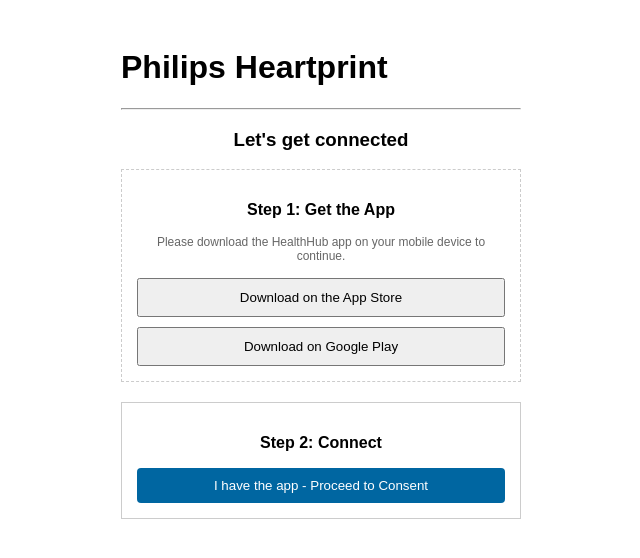
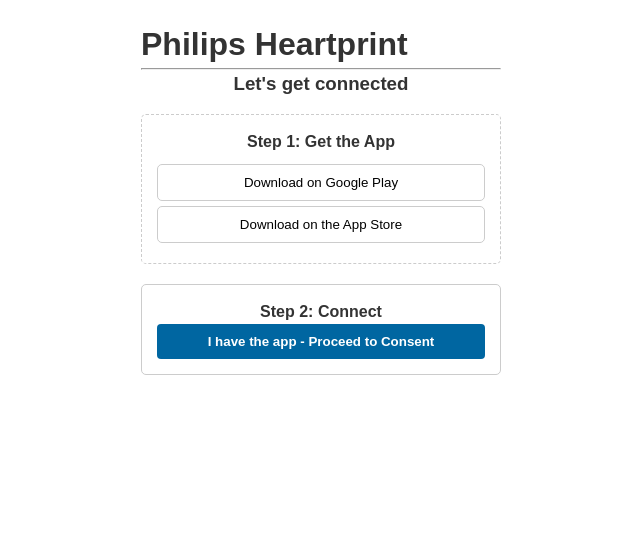
Before and after one commit to Kshitiz-Anand-Philips/healthhub_connection, a React (Vite) app: page / in a window 1280 px wide. Shown: the top 558 px of the page, without its empty margins (319-959 px from the left). Built offline with nearby package versions, Linux system fonts and the light colour scheme.

Commit message:
Proper organization of files; Each components tsx file bundled with its respective scss

```diff
--- a/src/App.tsx
+++ b/src/App.tsx
@@ -4,9 +4,9 @@
 import { generateMobileConnection } from './service/connectionService';
 
 // Your Components
-import { PreConsentView } from './components/PreConsentView';
-import { ConsentView } from './components/ConsentView';
-import { SuccessView } from './components/SuccessView';
+import { PreConsentView } from './components/PreConsentView/PreConsentView';
+import { ConsentView } from './components/ConsentView/ConsentView';
+import { SuccessView } from './components/SuccessView/SuccessView';
 
 const MOCK_USER: WebUser = { id: "WP-88293-XP", name: "John Doe" };
 
--- /dev/null
+++ b/src/components/ConsentView/ConsentView.module.scss
@@ -0,0 +1,35 @@
+/* Escaping two folders up */
+@import '../../styles/variables';
+
+.termsBox {
+  height: 150px;
+  overflow-y: scroll;
+  border: 1px solid $grey-border;
+  padding: 10px;
+  font-size: 14px;
+  margin-bottom: 20px;
+}
+
+.agreementLabel {
+  display: block;
+  cursor: pointer;
+
+  input { margin-right: 8px; }
+}
+
+.submitButton {
+  margin-top: 20px;
+  width: 100%;
+  padding: 10px;
+  color: white;
+  border: none;
+  border-radius: $radius;
+  font-weight: bold;
+  cursor: pointer;
+  transition: background-color 0.2s;
+
+  &:disabled {
+    background-color: #ccc;
+    cursor: not-allowed;
+  }
+}
--- a/src/components/ConsentView.tsx
+++ b/src/components/ConsentView/ConsentView.tsx
@@ -1,4 +1,5 @@
 import { useState } from 'react';
+import styles from './ConsentView.module.scss';
 
 interface Props {
   onGenerate: () => void;
@@ -10,11 +11,11 @@
   return (
     <div>
       <h3>Terms & Conditions</h3>
-      <div style={{ height: '150px', overflowY: 'scroll', border: '1px solid #ccc', padding: '10px', fontSize: '14px' }}>
+      <div className={styles.termsBox}>
         <p>By connecting, you agree to share your Heartprint data with the native mobile application...</p>
       </div>
 
-      <label style={{ display: 'block', marginTop: '20px' }}>
+      <label className={styles.agreementLabel}>
         <input
           type="checkbox"
           checked={isAgreed}
@@ -26,7 +27,8 @@
       <button
         disabled={!isAgreed}
         onClick={onGenerate}
-        style={{ marginTop: '20px', width: '100%', padding: '10px', backgroundColor: isAgreed ? '#0066A1' : '#ccc', color: 'white', border: 'none', borderRadius: '5px' }}
+        className={styles.submitButton}
+        style={{ backgroundColor: isAgreed ? '#0066A1' : '#ccc' }}
       >
         Generate Connection Code
       </button>
--- a/src/components/PreConsentView.tsx
+++ /dev/null
@@ -1,63 +0,0 @@
-import { useDeviceOS } from '../hooks/useDeviceOs';
-
-interface Props {
-  onProceed: () => void;
-}
-
-export const PreConsentView = ({ onProceed }: Props) => {
-  const os = useDeviceOS();
-
-  const appleStoreLink = "https://apps.apple.com/in/app/careplix-healthhub/id6748461817";
-  const playStoreLink = "https://play.google.com/store/apps/details?id=com.careplix.hhub&referrer=utm_source%3Dappbrain%26utm_medium%3Dappbrain_web%26utm_campaign%3Dappbrain_web&pli=1";
-
-  return (
-    <div style={{ textAlign: 'center' }}>
-      <h3>Let's get connected</h3>
-
-      <div style={{ padding: '15px', border: '1px dashed #ccc', marginBottom: '20px' }}>
-        <p style={{ fontWeight: 'bold' }}>Step 1: Get the App</p>
-
-        {/* Android Only */}
-        {os === 'android' && (
-          <a href={playStoreLink} target="_blank" rel="noreferrer">
-            <button style={{ padding: '10px', width: '100%' }}>Download on Google Play</button>
-          </a>
-        )}
-
-        {/* iOS Only */}
-        {os === 'ios' && (
-          <a href={appleStoreLink} target="_blank" rel="noreferrer">
-            <button style={{ padding: '10px', width: '100%' }}>Download on the App Store</button>
-          </a>
-        )}
-
-        {/* Desktop Fallback: Show Both */}
-        {os === 'desktop' && (
-          <div>
-            <p style={{ fontSize: '12px', color: '#666', marginBottom: '15px' }}>
-              Please download the HealthHub app on your mobile device to continue.
-            </p>
-            <div style={{ display: 'flex', flexDirection: 'column', gap: '10px' }}>
-              <a href={appleStoreLink} target="_blank" rel="noreferrer">
-                <button style={{ padding: '10px', width: '100%' }}>Download on the App Store</button>
-              </a>
-              <a href={playStoreLink} target="_blank" rel="noreferrer">
-                <button style={{ padding: '10px', width: '100%' }}>Download on Google Play</button>
-              </a>
-            </div>
-          </div>
-        )}
-      </div>
-
-      <div style={{ padding: '15px', border: '1px solid #ccc' }}>
-        <p style={{ fontWeight: 'bold' }}>Step 2: Connect</p>
-        <button
-          onClick={onProceed}
-          style={{ padding: '10px', width: '100%', backgroundColor: '#0066A1', color: 'white', border: 'none', borderRadius: '4px', cursor: 'pointer' }}
-        >
-          I have the app - Proceed to Consent
-        </button>
-      </div>
-    </div>
-  );
-};
--- /dev/null
+++ b/src/components/PreConsentView/PreConsentView.module.scss
@@ -0,0 +1,48 @@
+/* Notice the ../../ to escape two folders up to 'src' */
+@import '../../styles/variables';
+
+.container {
+  text-align: center;
+
+  h3 { margin-bottom: 1rem; }
+}
+
+.stepBox {
+  padding: 15px;
+  border: 1px dashed $grey-border;
+  margin-bottom: 20px;
+  border-radius: $radius;
+
+  p { font-weight: bold; margin-bottom: 10px; }
+}
+
+.storeButton {
+  padding: 10px;
+  width: 100%;
+  background: white;
+  border: 1px solid $grey-border;
+  border-radius: $radius;
+  cursor: pointer;
+  margin-bottom: 5px;
+
+  &:hover { background: #fafafa; }
+}
+
+.actionBox {
+  padding: 15px;
+  border: 1px solid $grey-border;
+  border-radius: $radius;
+}
+
+.primaryButton {
+  padding: 10px;
+  width: 100%;
+  background-color: $primary-blue;
+  color: white;
+  border: none;
+  border-radius: 4px;
+  cursor: pointer;
+  font-weight: bold;
+
+  &:hover { opacity: 0.9; }
+}
--- /dev/null
+++ b/src/components/PreConsentView/PreConsentView.tsx
@@ -0,0 +1,42 @@
+// Updated hook import path to go up two levels!
+import { useDeviceOS } from '../../hooks/useDeviceOs';
+import styles from './PreConsentView.module.scss';
+
+interface Props {
+  onProceed: () => void;
+}
+
+export const PreConsentView = ({ onProceed }: Props) => {
+  const os = useDeviceOS();
+  const appleStoreLink = "https://apps.apple.com/in/app/careplix-healthhub/id6748461817";
+  const playStoreLink = "https://play.google.com/store/apps/details?id=com.careplix.hhub";
+
+  return (
+    <div className={styles.container}>
+      <h3>Let's get connected</h3>
+
+      <div className={styles.stepBox}>
+        <p>Step 1: Get the App</p>
+
+        {(os === 'android' || os === 'desktop') && (
+          <a href={playStoreLink} target="_blank" rel="noreferrer">
+            <button className={styles.storeButton}>Download on Google Play</button>
+          </a>
+        )}
+
+        {(os === 'ios' || os === 'desktop') && (
+          <a href={appleStoreLink} target="_blank" rel="noreferrer">
+            <button className={styles.storeButton}>Download on the App Store</button>
+          </a>
+        )}
+      </div>
+
+      <div className={styles.actionBox}>
+        <p style={{ fontWeight: 'bold' }}>Step 2: Connect</p>
+        <button className={styles.primaryButton} onClick={onProceed}>
+          I have the app - Proceed to Consent
+        </button>
+      </div>
+    </div>
+  );
+};
--- /dev/null
+++ b/src/components/SuccessView/SuccessView.module.scss
@@ -0,0 +1,54 @@
+@import '../../styles/variables';
+
+.container {
+  text-align: center;
+
+  h3 {
+    margin-bottom: 10px;
+    margin-top: 15px;
+  }
+}
+
+.termsBox {
+  height: 150px;
+  overflow-y: scroll;
+  border: 1px solid $grey-border;
+  padding: 10px;
+  font-size: 14px;
+  margin-bottom: 20px;
+  border-radius: $radius; /* Added a tiny bit of rounding for consistency */
+}
+
+.idBox {
+  background-color: $bg-light;
+  padding: 15px;
+  font-size: 20px;
+  letter-spacing: 2px;
+  font-weight: bold;
+  font-family: monospace;
+  margin-top: 10px;
+  border-radius: $radius;
+}
+
+.clientInfo {
+  font-size: 12px;
+  color: $text-muted;
+  margin-top: 10px;
+}
+
+.connectButton {
+  margin-top: 30px;
+  width: 100%;
+  padding: 15px;
+  background-color: $success-green;
+  color: white;
+  border: none;
+  border-radius: $radius;
+  font-weight: bold;
+  cursor: pointer;
+  transition: opacity 0.2s ease;
+
+  &:hover {
+    opacity: 0.9;
+  }
+}
--- a/src/components/SuccessView.tsx
+++ b/src/components/SuccessView/SuccessView.tsx
@@ -1,4 +1,5 @@
-import type { ConnectionData } from '../types';
+import type { ConnectionData } from '../../types';
+import styles from './SuccessView.module.scss';
 
 interface Props {
   connection: ConnectionData;
@@ -12,23 +13,24 @@
   };
 
   return (
-    <div style={{ textAlign: 'center' }}>
+    <div className={styles.container}>
       <h3>Terms & Conditions</h3>
-      <div style={{ height: '150px', overflowY: 'scroll', border: '1px solid #ccc', padding: '10px', fontSize: '14px' }}>
+      <div className={styles.termsBox}>
         <p>By connecting, you agree to share your Heartprint data with the native mobile application...</p>
       </div>
+
       <h3>Connection Ready</h3>
       <p>Your unique mobile ID:</p>
 
-      <div style={{ backgroundColor: '#f0f0f0', padding: '15px', fontSize: '20px', letterSpacing: '2px', fontWeight: 'bold', fontFamily: 'monospace' }}>
+      <div className={styles.idBox}>
         {connection.nativeUserId.match(/.{1,4}/g)?.join('-')}
       </div>
 
-      <p style={{ fontSize: '12px', color: '#666', marginTop: '10px' }}>Client: {connection.clientId}</p>
+      <p className={styles.clientInfo}>Client: {connection.clientId}</p>
 
       <button
         onClick={triggerDeepLink}
-        style={{ marginTop: '30px', width: '100%', padding: '15px', backgroundColor: '#25D366', color: 'white', border: 'none', borderRadius: '5px', fontWeight: 'bold' }}
+        className={styles.connectButton}
       >
         Connect to Native App
       </button>
--- a/src/main.tsx
+++ b/src/main.tsx
@@ -1,5 +1,6 @@
 import { StrictMode } from 'react'
 import { createRoot } from 'react-dom/client'
+import './styles/global.scss' // This connects your global styles!
 import App from './App.tsx'
 
 createRoot(document.getElementById('root')!).render(
--- /dev/null
+++ b/src/styles/_variables.scss
@@ -0,0 +1,7 @@
+$primary-blue: #0066A1;
+$success-green: #25D366;
+$grey-border: #ccc;
+$bg-light: #f0f0f0;
+$text-dark: #333;
+$text-muted: #666;
+$radius: 5px;
--- /dev/null
+++ b/src/styles/global.scss
@@ -0,0 +1,21 @@
+@import './variables';
+
+* {
+  margin: 0;
+  padding: 0;
+  box-sizing: border-box;
+}
+
+body {
+  font-family: 'Helvetica Neue', Arial, sans-serif;
+  background-color: #fff;
+  color: $text-dark;
+  line-height: 1.5;
+}
+
+/* Force standard button appearance for iOS/Android consistency */
+button {
+  -webkit-appearance: none;
+  appearance: none;
+  font-family: inherit;
+}
```
